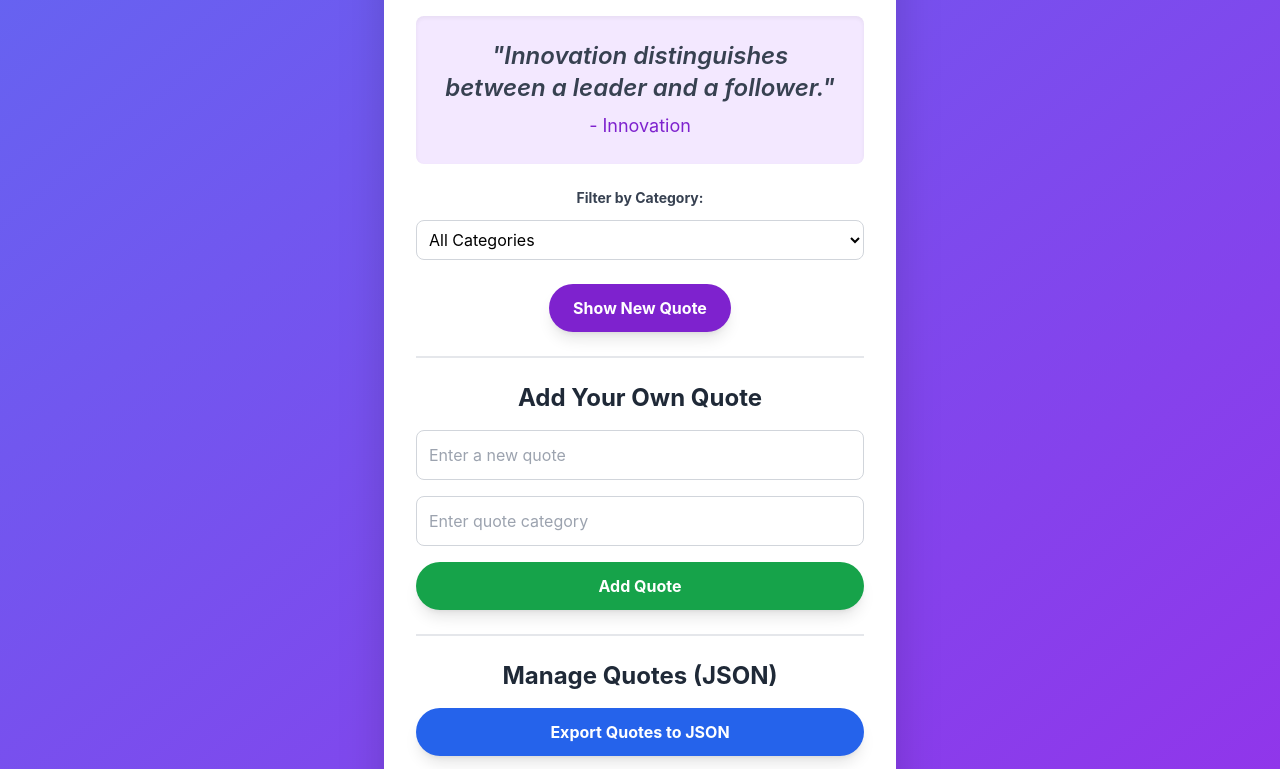
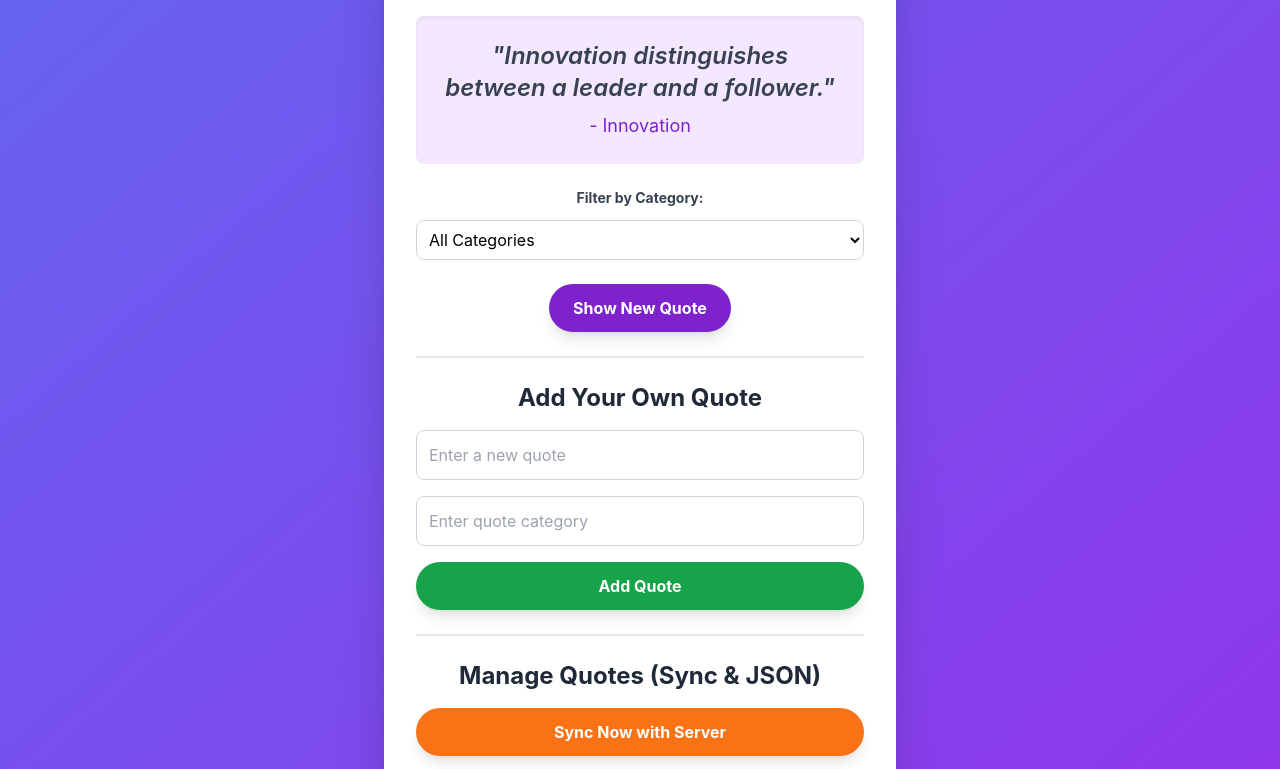
Before and after one commit to ray-shani/alx_fe_javascript, a plain HTML site: page dom-manipulation/index.html in a window 1280 px wide. Shown: the part 152-921 px from the top of the page. Drawn offline with nearby package versions, Linux system fonts and the light colour scheme.

Commit message:
Adding the sync and import section

```diff
--- a/dom-manipulation/index.html
+++ b/dom-manipulation/index.html
@@ -54,9 +54,12 @@
 
         <hr class="w-full border-t-2 border-gray-200 my-6">
 
-        <!-- Import/Export Section -->
+        <!-- Sync and Import/Export Section -->
         <div class="w-full space-y-4">
-            <h2 class="text-2xl font-bold text-gray-800 text-center">Manage Quotes (JSON)</h2>
+            <h2 class="text-2xl font-bold text-gray-800 text-center">Manage Quotes (Sync & JSON)</h2>
+            <button id="syncNowButton" class="w-full bg-orange-500 hover:bg-orange-600 text-white font-bold py-3 px-6 rounded-full shadow-lg transition-transform transform hover:scale-105 active:scale-95 focus:outline-none focus:ring-4 focus:ring-orange-300">
+                Sync Now with Server
+            </button>
             <button id="exportQuotesButton" class="w-full bg-blue-600 hover:bg-blue-700 text-white font-bold py-3 px-6 rounded-full shadow-lg transition-transform transform hover:scale-105 active:scale-95 focus:outline-none focus:ring-4 focus:ring-blue-300">
                 Export Quotes to JSON
             </button>
```
